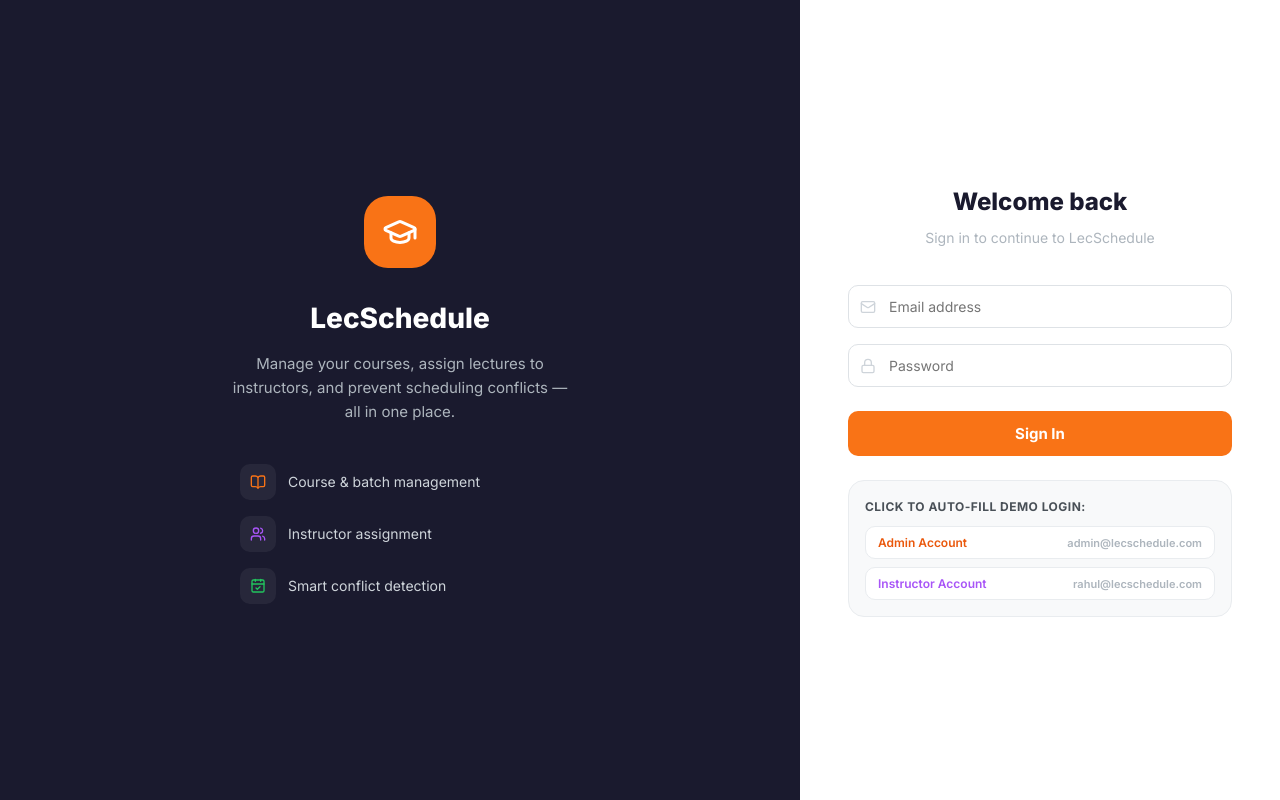
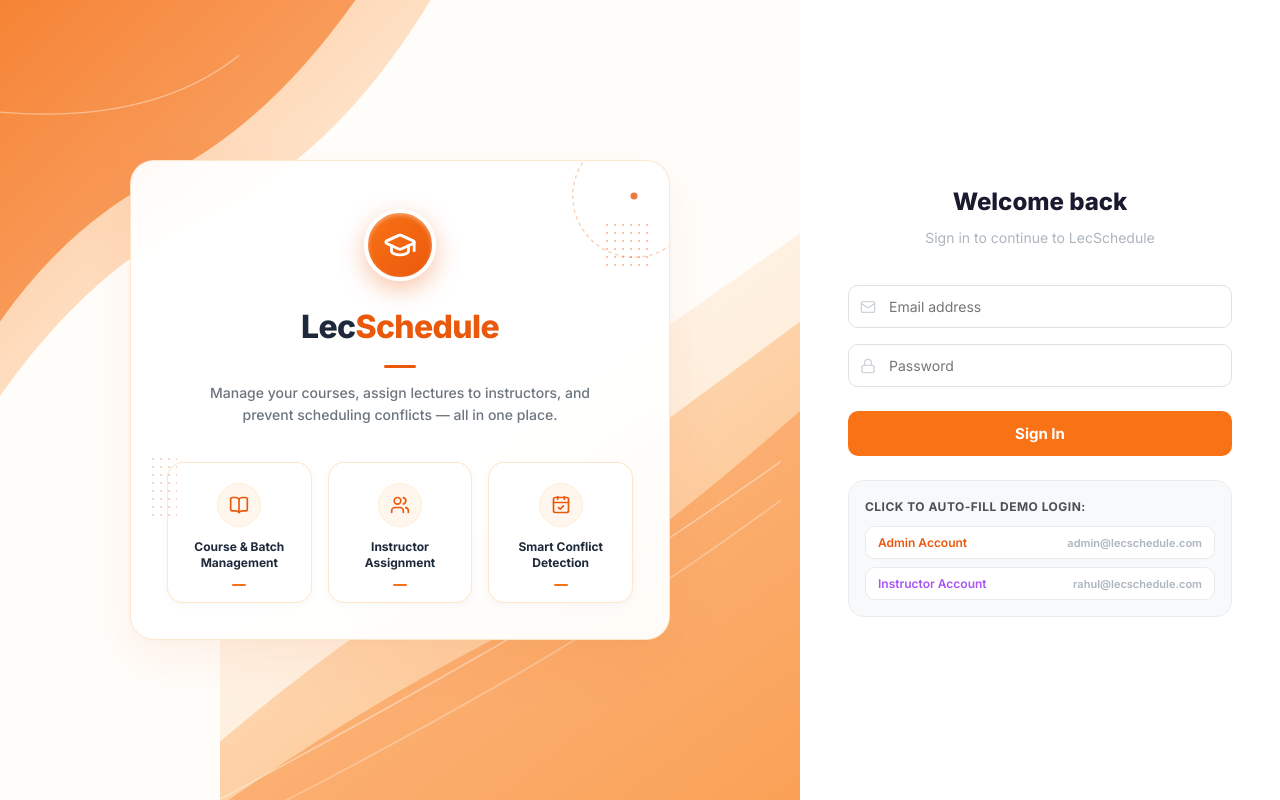
Before and after one commit to IqraS-gif/Online_Lecture_scheduling, a React (Vite) app in the folder frontend/: page /login in a window 1280 px wide. Built offline with nearby package versions, Linux system fonts and the light colour scheme; no server answers; a web font is replaced by a local one.

Commit message:
Enhanced UI added in the landing page

```diff
--- a/frontend/src/index.css
+++ b/frontend/src/index.css
@@ -848,70 +848,196 @@ ul { list-style: none; }
 
 .login-left {
   flex: 1;
-  background: var(--dark);
+  background: #fffdfa;
+  display: flex;
+  flex-direction: column;
+  align-items: center;
+  justify-content: center;
+  padding: 48px;
+  position: relative;
+  overflow: hidden;
+}
+
+.login-right {
+  width: 480px;
+  max-width: 100%;
+  flex-shrink: 0;
   display: flex;
   flex-direction: column;
   align-items: center;
   justify-content: center;
   padding: 60px 48px;
+  background: var(--white);
+  box-sizing: border-box;
 }
 
-.login-right {
-  width: 480px;
+.login-bg-wave-tl-svg {
+  position: absolute;
+  top: 0;
+  left: 0;
+  width: 460px;
+  height: 460px;
+  pointer-events: none;
+  z-index: 1;
+}
+
+.login-bg-wave-br-svg {
+  position: absolute;
+  bottom: 0;
+  right: 0;
+  width: 580px;
+  height: 580px;
+  pointer-events: none;
+  z-index: 1;
+}
+
+.login-dot-grid-left {
+  position: absolute;
+  left: 18px;
+  bottom: 120px;
+  width: 28px;
+  height: 64px;
+  background-image: radial-gradient(#ea580c 20%, transparent 20%);
+  background-position: 0 0;
+  background-size: 8px 8px;
+  opacity: 0.25;
+  pointer-events: none;
+}
+
+.login-dot-grid-right {
+  position: absolute;
+  right: 18px;
+  top: 60px;
+  width: 48px;
+  height: 48px;
+  background-image: radial-gradient(#ea580c 22%, transparent 22%);
+  background-position: 0 0;
+  background-size: 8px 8px;
+  opacity: 0.35;
+  pointer-events: none;
+}
+
+.login-card-arc-tr {
+  position: absolute;
+  top: 0;
+  right: 0;
+  width: 140px;
+  height: 140px;
+  pointer-events: none;
+}
+
+.login-title-underline {
+  width: 32px;
+  height: 3px;
+  background: #ea580c;
+  border-radius: 2px;
+  margin: 0 auto 14px;
+}
+
+.login-hero-card {
+  position: relative;
+  z-index: 2;
+  background: rgba(255, 255, 255, 0.95);
+  backdrop-filter: blur(12px);
+  border: 1px solid rgba(254, 215, 170, 0.6);
+  border-radius: var(--radius-xl);
+  padding: 48px 36px 36px;
+  max-width: 540px;
+  width: 100%;
+  box-shadow: 0 20px 50px rgba(234, 88, 12, 0.08), 0 4px 16px rgba(0,0,0,0.02);
   display: flex;
   flex-direction: column;
   align-items: center;
-  justify-content: center;
-  padding: 60px 48px;
+  text-align: center;
 }
 
-.login-brand-icon {
-  width: 72px; height: 72px;
-  background: var(--orange-500);
-  border-radius: var(--radius-xl);
-  display: flex; align-items: center; justify-content: center;
-  margin-bottom: 28px;
+.login-hero-logo-wrapper {
+  margin-bottom: 20px;
 }
 
-.login-brand-title {
-  font-size: 28px;
+.login-hero-logo-badge {
+  width: 72px;
+  height: 72px;
+  background: linear-gradient(135deg, #f97316, #ea580c);
+  border-radius: 50%;
+  display: flex;
+  align-items: center;
+  justify-content: center;
+  box-shadow: 0 8px 24px rgba(234, 88, 12, 0.35), inset 0 2px 4px rgba(255,255,255,0.4);
+  border: 4px solid var(--white);
+}
+
+.login-hero-title {
+  font-size: 32px;
   font-weight: 800;
-  color: var(--white);
+  color: #1e293b;
+  letter-spacing: -0.02em;
+  margin-bottom: 12px;
+  font-family: 'Inter', sans-serif;
+}
+
+.text-orange-highlight {
+  color: #ea580c;
+}
+
+.login-hero-subtitle {
+  font-size: 14px;
+  color: var(--gray-600);
+  line-height: 1.6;
+  max-width: 400px;
+  margin-bottom: 36px;
+  font-weight: 500;
+}
+
+.login-hero-features-grid {
+  display: grid;
+  grid-template-columns: repeat(3, 1fr);
+  gap: 16px;
+  width: 100%;
+}
+
+.login-hero-feature-card {
+  background: var(--white);
+  border: 1px solid rgba(254, 215, 170, 0.6);
+  border-radius: var(--radius-lg);
+  padding: 20px 12px 16px;
+  display: flex;
+  flex-direction: column;
+  align-items: center;
   text-align: center;
+  box-shadow: 0 2px 8px rgba(0, 0, 0, 0.03);
+  transition: transform 0.2s ease, box-shadow 0.2s ease;
+}
+.login-hero-feature-card:hover {
+  transform: translateY(-3px);
+  box-shadow: 0 6px 16px rgba(234, 88, 12, 0.1);
+}
+
+.login-hero-feature-icon-badge {
+  width: 44px;
+  height: 44px;
+  border-radius: 50%;
+  background: #fff7ed;
+  border: 1px solid #ffedd5;
+  display: flex;
+  align-items: center;
+  justify-content: center;
   margin-bottom: 12px;
 }
 
-.login-brand-desc {
-  font-size: 15px;
-  color: var(--gray-500);
-  text-align: center;
-  line-height: 1.6;
-  max-width: 340px;
+.login-hero-feature-label {
+  font-size: 12px;
+  font-weight: 700;
+  color: #1e293b;
+  line-height: 1.35;
+  margin-bottom: 12px;
 }
 
-.login-features {
-  margin-top: 40px;
-  display: flex;
-  flex-direction: column;
-  gap: 16px;
-  width: 100%;
-  max-width: 320px;
-}
-
-.login-feature {
-  display: flex;
-  align-items: center;
-  gap: 12px;
-  color: var(--gray-400);
-  font-size: 14px;
-}
-
-.login-feature-icon {
-  width: 36px; height: 36px;
-  background: rgba(255,255,255,0.06);
-  border-radius: var(--radius-md);
-  display: flex; align-items: center; justify-content: center;
-  flex-shrink: 0;
+.login-hero-feature-dot {
+  width: 14px;
+  height: 2px;
+  background: #f97316;
+  border-radius: 2px;
 }
 
 .login-form-title {
--- a/frontend/src/pages/Login.jsx
+++ b/frontend/src/pages/Login.jsx
@@ -31,39 +31,113 @@ export default function Login() {
 
   return (
     <div className="login-page">
-      {/* Left panel */}
+      {/* Left Warm Aesthetic Panel */}
       <div className="login-left">
-        <div className="login-brand-icon">
-          <GraduationCap size={36} color="#fff" />
-        </div>
-        <h1 className="login-brand-title">LecSchedule</h1>
-        <p className="login-brand-desc">
-          Manage your courses, assign lectures to instructors,
-          and prevent scheduling conflicts — all in one place.
-        </p>
-        <div className="login-features">
-          <div className="login-feature">
-            <div className="login-feature-icon">
-              <BookOpen size={16} color="#f97316" />
+        {/* Top-Left Organic Layered Wave SVG */}
+        <svg className="login-bg-wave-tl-svg" viewBox="0 0 500 500" fill="none" preserveAspectRatio="none">
+          <defs>
+            <linearGradient id="waveTl1" x1="0%" y1="0%" x2="100%" y2="100%">
+              <stop offset="0%" stopColor="#ea580c" stopOpacity="0.95" />
+              <stop offset="100%" stopColor="#f97316" stopOpacity="0.8" />
+            </linearGradient>
+            <linearGradient id="waveTl2" x1="0%" y1="0%" x2="100%" y2="100%">
+              <stop offset="0%" stopColor="#fb923c" stopOpacity="0.65" />
+              <stop offset="100%" stopColor="#ffedd5" stopOpacity="0.35" />
+            </linearGradient>
+          </defs>
+          <path d="M-20 -20 L400 -20 Q300 130 180 190 Q60 250 -20 380 Z" fill="url(#waveTl1)" />
+          <path d="M-20 -20 L480 -20 Q370 170 230 230 Q90 290 -20 460 Z" fill="url(#waveTl2)" />
+          <path d="M-20 120 Q160 140 260 60" stroke="rgba(255,255,255,0.4)" strokeWidth="1.5" fill="none" />
+        </svg>
+
+        {/* Bottom-Right Organic Layered Wave SVG with Contour Lines */}
+        <svg className="login-bg-wave-br-svg" viewBox="0 0 600 600" fill="none" preserveAspectRatio="none">
+          <defs>
+            <linearGradient id="waveBr1" x1="100%" y1="100%" x2="0%" y2="0%">
+              <stop offset="0%" stopColor="#ea580c" stopOpacity="0.95" />
+              <stop offset="100%" stopColor="#f97316" stopOpacity="0.8" />
+            </linearGradient>
+            <linearGradient id="waveBr2" x1="100%" y1="100%" x2="0%" y2="0%">
+              <stop offset="0%" stopColor="#fb923c" stopOpacity="0.75" />
+              <stop offset="100%" stopColor="#fed7aa" stopOpacity="0.45" />
+            </linearGradient>
+            <linearGradient id="waveBr3" x1="100%" y1="100%" x2="0%" y2="0%">
+              <stop offset="0%" stopColor="#fdba74" stopOpacity="0.5" />
+              <stop offset="100%" stopColor="#fff7ed" stopOpacity="0.15" />
+            </linearGradient>
+          </defs>
+          <path d="M620 620 L620 180 Q440 340 310 420 Q150 500 -20 620 Z" fill="url(#waveBr1)" />
+          <path d="M620 620 L620 90 Q380 270 230 370 Q70 470 -90 620 Z" fill="url(#waveBr2)" />
+          <path d="M620 620 L620 0 Q320 210 150 330 Q-30 430 -160 620 Z" fill="url(#waveBr3)" />
+          <path d="M580 250 Q410 370 270 450 Q130 530 -20 610" stroke="rgba(255,255,255,0.4)" strokeWidth="1.5" fill="none" />
+          <path d="M580 290 Q430 400 290 480 Q150 560 10 630" stroke="rgba(255,255,255,0.3)" strokeWidth="1.5" fill="none" />
+        </svg>
+
+        {/* Floating Center Hero Card */}
+        <div className="login-hero-card">
+          {/* Card Decorative Accents */}
+          <div className="login-dot-grid-left" />
+          <div className="login-dot-grid-right" />
+          <svg className="login-card-arc-tr" viewBox="0 0 160 160" fill="none">
+            <circle cx="120" cy="40" r="70" stroke="#ea580c" strokeWidth="1.5" strokeDasharray="4 4" opacity="0.3" />
+            <circle cx="120" cy="40" r="4" fill="#ea580c" opacity="0.8" />
+          </svg>
+
+          {/* Logo Badge */}
+          <div className="login-hero-logo-wrapper">
+            <div className="login-hero-logo-badge">
+              <GraduationCap size={34} color="#fff" />
             </div>
-            Course &amp; batch management
           </div>
-          <div className="login-feature">
-            <div className="login-feature-icon">
-              <Users size={16} color="#a855f7" />
+
+          {/* Title with Underline Accent */}
+          <h1 className="login-hero-title">
+            Lec<span className="text-orange-highlight">Schedule</span>
+          </h1>
+          <div className="login-title-underline" />
+
+          {/* Subtitle */}
+          <p className="login-hero-subtitle">
+            Manage your courses, assign lectures to instructors,
+            and prevent scheduling conflicts — all in one place.
+          </p>
+
+          {/* 3 Feature Cards Grid */}
+          <div className="login-hero-features-grid">
+            <div className="login-hero-feature-card">
+              <div className="login-hero-feature-icon-badge">
+                <BookOpen size={20} color="#ea580c" />
+              </div>
+              <div className="login-hero-feature-label">
+                Course &amp; Batch<br />Management
+              </div>
+              <div className="login-hero-feature-dot" />
             </div>
-            Instructor assignment
-          </div>
-          <div className="login-feature">
-            <div className="login-feature-icon">
-              <CalendarCheck size={16} color="#22c55e" />
+
+            <div className="login-hero-feature-card">
+              <div className="login-hero-feature-icon-badge">
+                <Users size={20} color="#ea580c" />
+              </div>
+              <div className="login-hero-feature-label">
+                Instructor<br />Assignment
+              </div>
+              <div className="login-hero-feature-dot" />
             </div>
-            Smart conflict detection
+
+            <div className="login-hero-feature-card">
+              <div className="login-hero-feature-icon-badge">
+                <CalendarCheck size={20} color="#ea580c" />
+              </div>
+              <div className="login-hero-feature-label">
+                Smart Conflict<br />Detection
+              </div>
+              <div className="login-hero-feature-dot" />
+            </div>
           </div>
         </div>
       </div>
 
-      {/* Right panel */}
+      {/* Right Sign In Panel */}
       <div className="login-right">
         <h2 className="login-form-title">Welcome back</h2>
         <p className="login-form-sub">Sign in to continue to LecSchedule</p>
```
